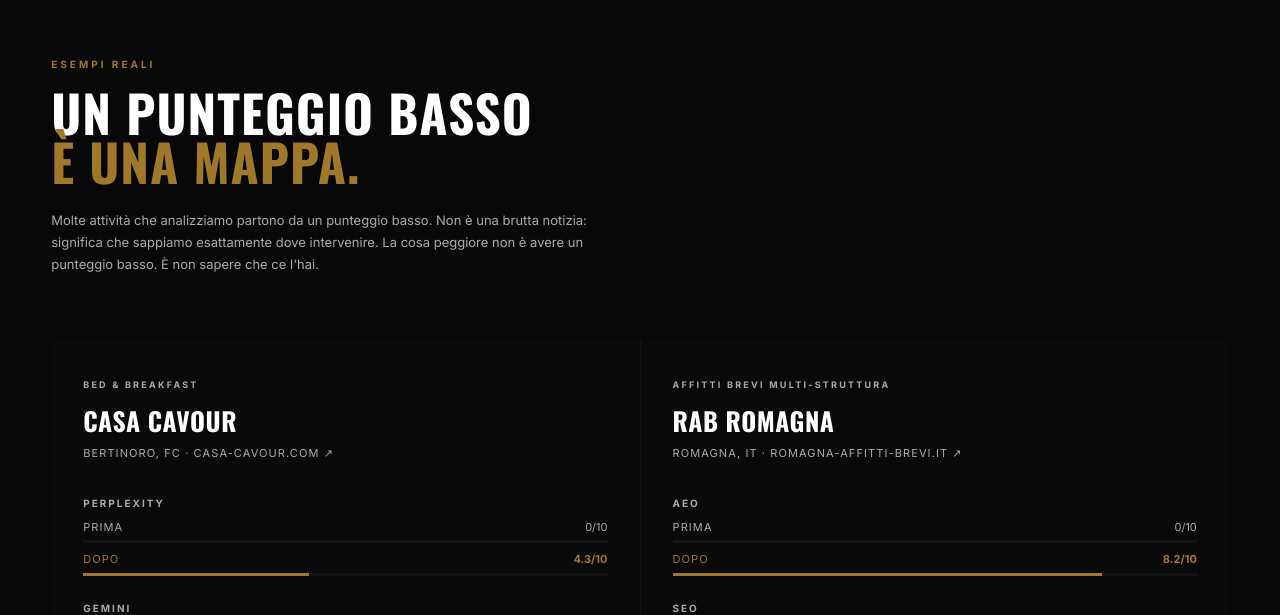
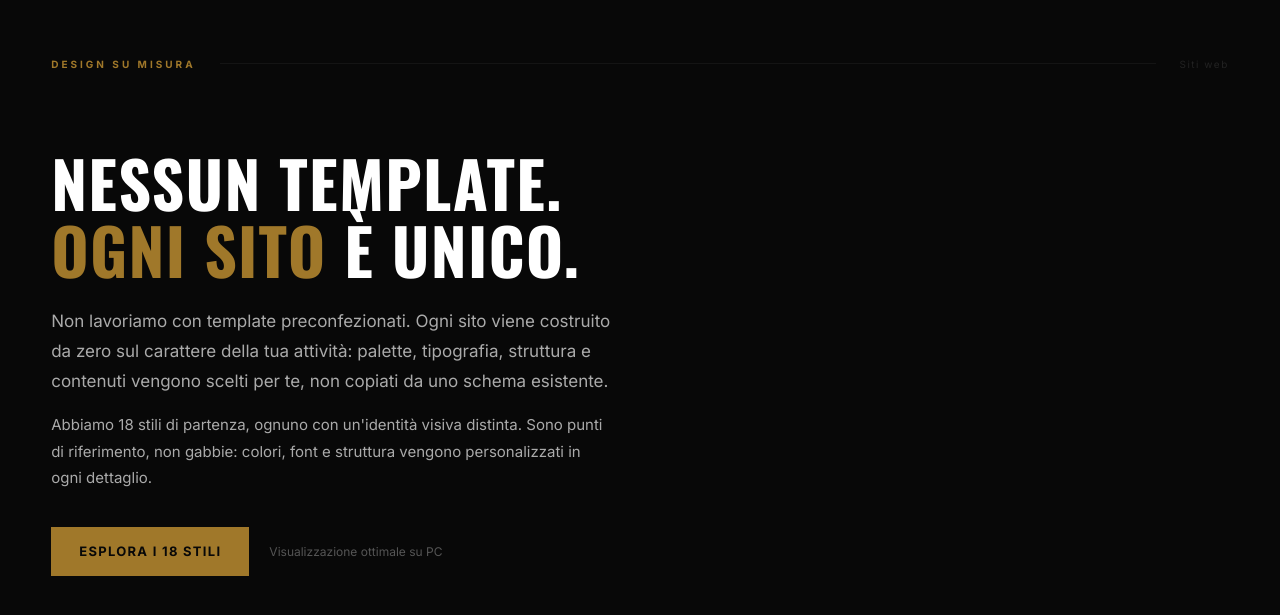
Before and after one commit to vittorionegri68-alt/aim-vns-it, a React (Vite) app: page / in a window 1280 px wide. Shown: the part 1405-2020 px from the top of the page. Built offline with nearby package versions, Linux system fonts and the light colour scheme.

Commit message:
feat: add SitiWeb section to homepage after HowItWorks

```diff
--- a/src/App.jsx
+++ b/src/App.jsx
@@ -2,6 +2,7 @@
 import Nav from './components/Nav.jsx'
 import Hero from './components/Hero.jsx'
 import HowItWorks from './components/HowItWorks.jsx'
+import SitiWeb from './components/SitiWeb.jsx'
 import Risultati from './components/Risultati.jsx'
 import Servizi from './components/Servizi-IT.jsx'
 import FAQ from './components/FAQ.jsx'
@@ -18,6 +19,7 @@
       <main>
         <Hero />
         <HowItWorks />
+        <SitiWeb />
         <Risultati />
         <Servizi />
         <FAQ />
```
